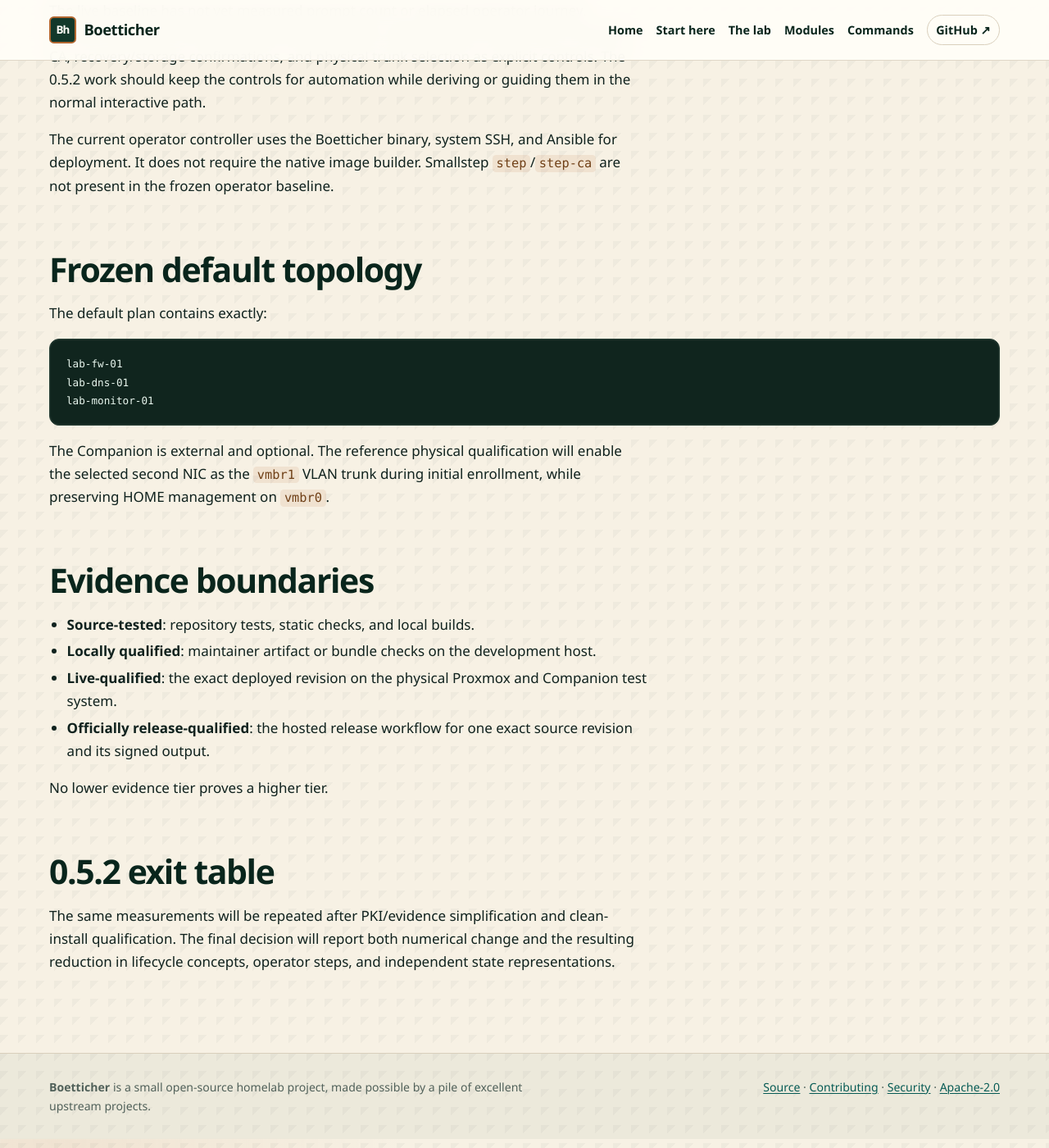
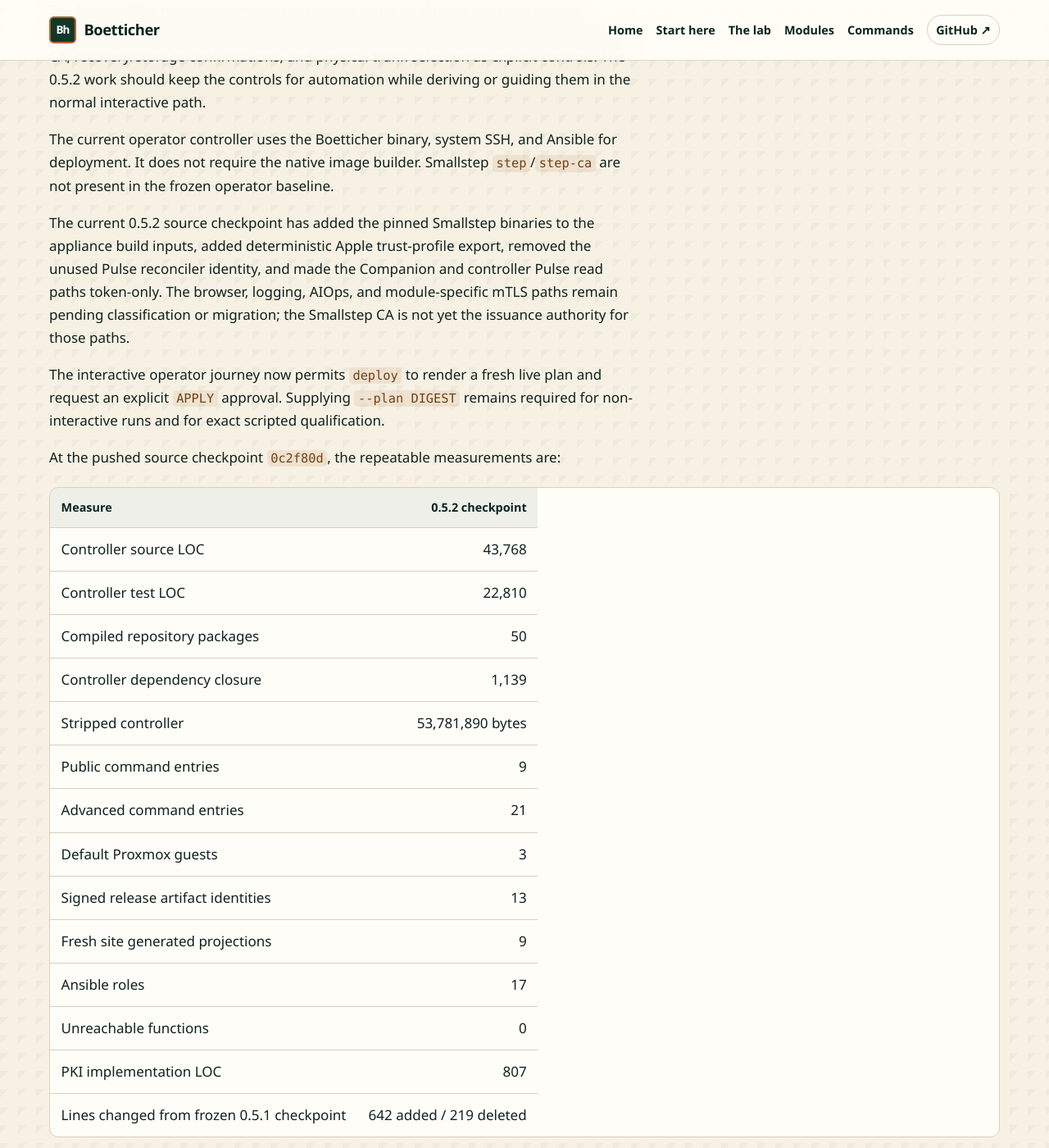
Before and after one commit to gofastercloud/boetticher, a Jekyll site: the page built from docs/release-hardening-0.5.2.md, in a window 1280 px wide and 1400 px high, scrolled down 3644 px. Shown: the whole window at 82% size. Built offline with Jekyll 4.4.1, drawn with Linux system fonts in a browser that asks for light colours; our own code applies the rules of GitHub Pages for plain Markdown files; some of the changed text lies outside the part shown.

Commit message:
Record 0.5.2 qualification checkpoint
Document the current source measurements, clean local gate, operator approval flow, and the remaining Smallstep issuance hold without overstating release or live evidence.

```diff
--- a/docs/release-hardening-0.5.2.md
+++ b/docs/release-hardening-0.5.2.md
@@ -116,6 +116,40 @@ The current operator controller uses the Boetticher binary, system SSH, and
 Ansible for deployment. It does not require the native image builder. Smallstep
 `step`/`step-ca` are not present in the frozen operator baseline.
 
+The current 0.5.2 source checkpoint has added the pinned Smallstep binaries to
+the appliance build inputs, added deterministic Apple trust-profile export,
+removed the unused Pulse reconciler identity, and made the Companion and
+controller Pulse read paths token-only. The browser, logging, AIOps, and
+module-specific mTLS paths remain pending classification or migration; the
+Smallstep CA is not yet the issuance authority for those paths.
+
+The interactive operator journey now permits `deploy` to render a fresh live
+plan and request an explicit `APPLY` approval. Supplying `--plan DIGEST` remains
+required for non-interactive runs and for exact scripted qualification.
+
+At the pushed source checkpoint `0c2f80d`, the repeatable measurements are:
+
+| Measure | 0.5.2 checkpoint |
+| --- | ---: |
+| Controller source LOC | 43,768 |
+| Controller test LOC | 22,810 |
+| Compiled repository packages | 50 |
+| Controller dependency closure | 1,139 |
+| Stripped controller | 53,781,890 bytes |
+| Public command entries | 9 |
+| Advanced command entries | 21 |
+| Default Proxmox guests | 3 |
+| Signed release artifact identities | 13 |
+| Fresh site generated projections | 9 |
+| Ansible roles | 17 |
+| Unreachable functions | 0 |
+| PKI implementation LOC | 807 |
+| Lines changed from frozen 0.5.1 checkpoint | 642 added / 219 deleted |
+
+The full local `make ci` gate passes at this checkpoint. This is source and
+local qualification evidence only; hosted release evidence, live Proxmox
+qualification, and Companion qualification remain outstanding.
+
 ## Frozen default topology
 
 The default plan contains exactly:
```
